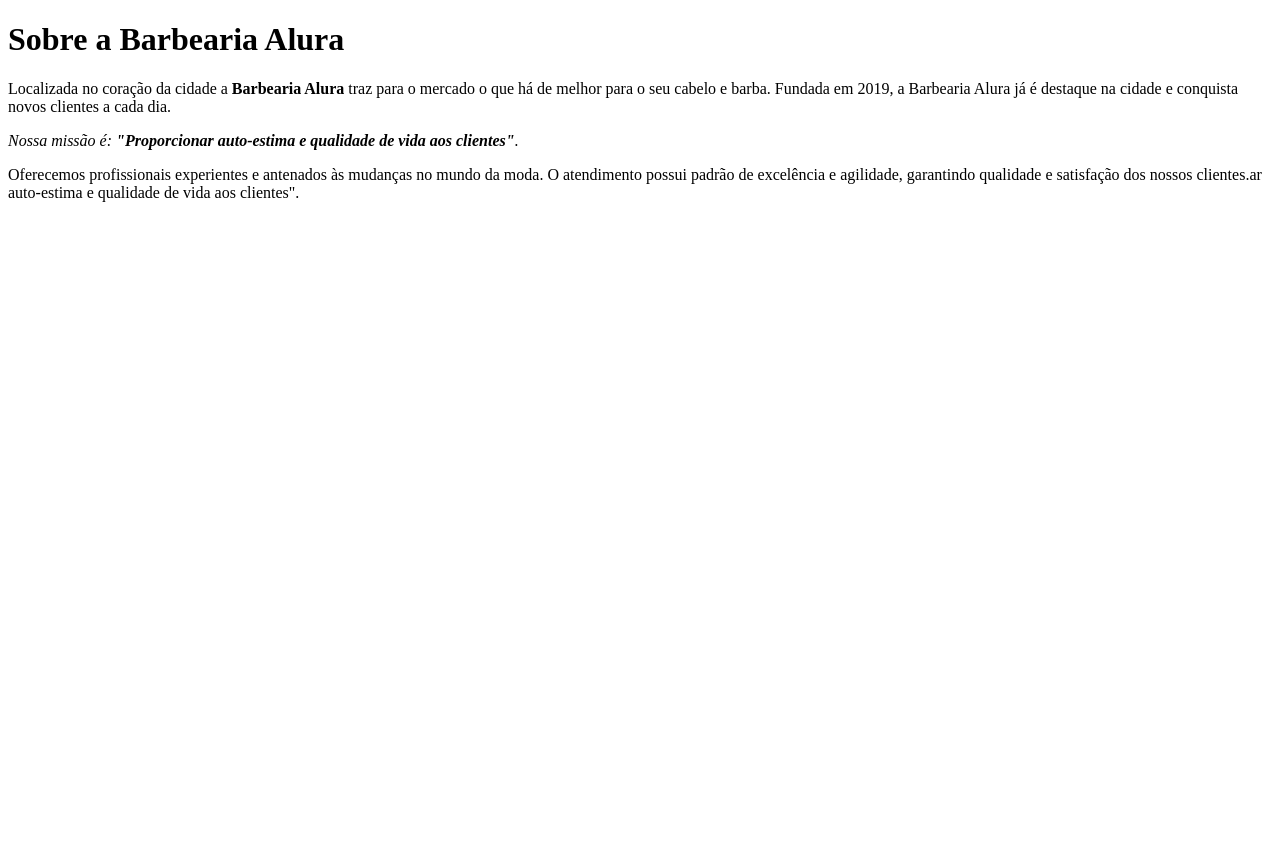
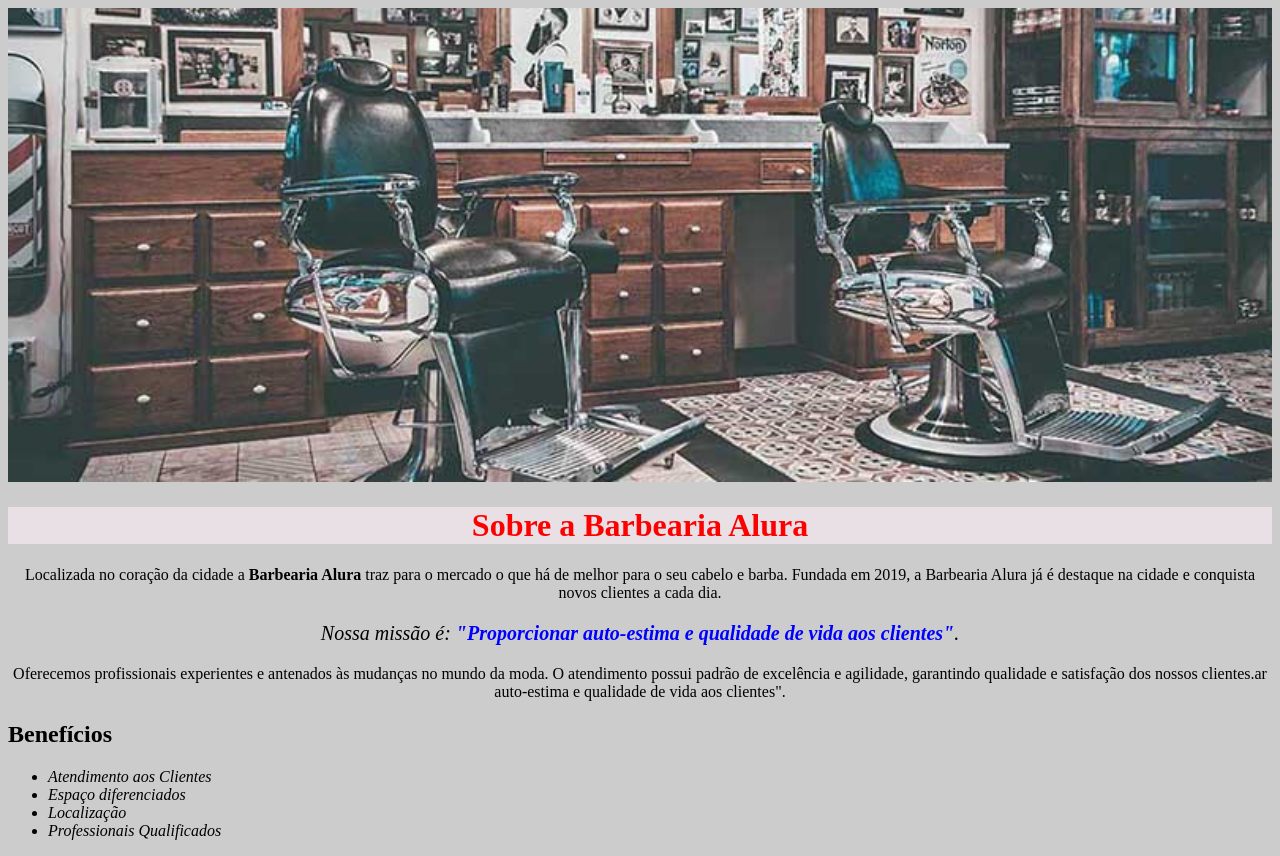
Before and after one commit to mirandalezama/barberia-alura, a plain HTML site: page index.html in a window 1280 px wide. Before the commit the page ends 800 px from the top, so only its background shows below. Drawn offline with Linux system fonts and the light colour scheme.

Commit message:
Add files via upload

```diff
--- a/index.html
+++ b/index.html
@@ -3,14 +3,30 @@
 <head>
       <meta charset="UTF-8">
       <title>Barberia Alura</title>
- </head>
- <body>
-    <h1>Sobre a Barbearia Alura</h1>
+      <link rel="stylesheet" href="style.css">
+      </head>
 
- <p>Localizada no coração da cidade a <strong>Barbearia Alura</strong> traz para o mercado o que há de melhor para o seu cabelo e barba. Fundada em 2019, a Barbearia Alura já é destaque na cidade e conquista novos clientes a cada dia.</p>
+       <body>
+             <img id="banner" src="banner.jpg">
+            <div class="principal">
+                   <h1 style="text-align: center">Sobre a Barbearia Alura</h1>
 
- <p><em>Nossa missão é: <strong>"Proporcionar auto-estima e qualidade de vida aos clientes"</strong>.</em></p>
+            <p>Localizada no coração da cidade a <strong>Barbearia Alura</strong> traz para o mercado o que há de melhor para o seu cabelo e barba. Fundada em 2019, a Barbearia Alura já é destaque na cidade e conquista novos clientes a cada dia.</p>
 
- <p>Oferecemos profissionais experientes e antenados às mudanças no mundo da moda. O atendimento possui padrão de excelência e agilidade, garantindo qualidade e satisfação dos nossos clientes.ar auto-estima e qualidade de vida aos clientes".</p>
- </body>
+            <p id="missao"><em>Nossa missão é: <strong>"Proporcionar auto-estima e qualidade de vida aos clientes"</strong>.</em></p>
+
+            <p>Oferecemos profissionais experientes e antenados às mudanças no mundo da moda. O atendimento possui padrão de excelência e agilidade, garantindo qualidade e satisfação dos nossos clientes.ar auto-estima e qualidade de vida aos clientes".</p>
+    </div>
+
+    <div class=>
+      <h2>Benefícios</h2>
+
+      <ul>
+           <li class="itens">Atendimento aos Clientes</li>
+           <li class="itens">Espaço diferenciados</li>
+           <li class="itens">Localização</li>
+           <li class="itens">Professionais Qualificados</li>
+      </ul>
+    </div>
+   </body>
  </html>
--- /dev/null
+++ b/style.css
@@ -0,0 +1,36 @@
+body {
+    background: #CCCCCC;
+}
+
+#banner {
+    width: 100%;
+}
+
+.principal{
+    background: #CCCCCC;
+}
+h1{
+    color:red;
+    background:rgb(232, 224, 228);
+    text-align: center;
+}
+
+p {
+  text-align: center
+}
+
+#missao {
+    font-size:20px;
+}
+
+em strong  {
+    color:blue;
+}
+
+.itens {
+    font-style: italic;
+}
+
+.benefícios {
+    background: #FFFFFF;
+}
```
Also changed, not shown: banner.jpg (added), beneficios.jpg (added).
